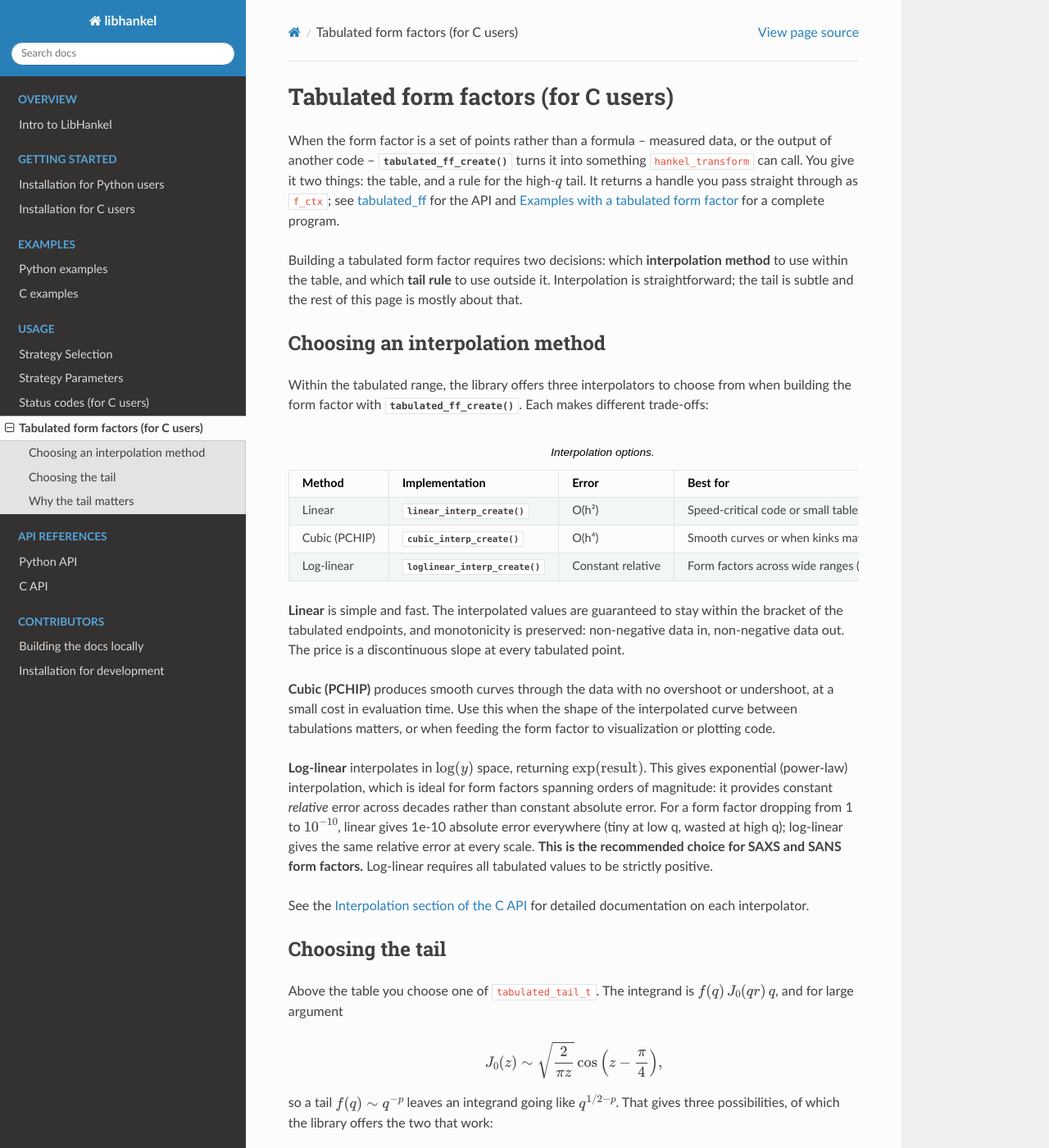
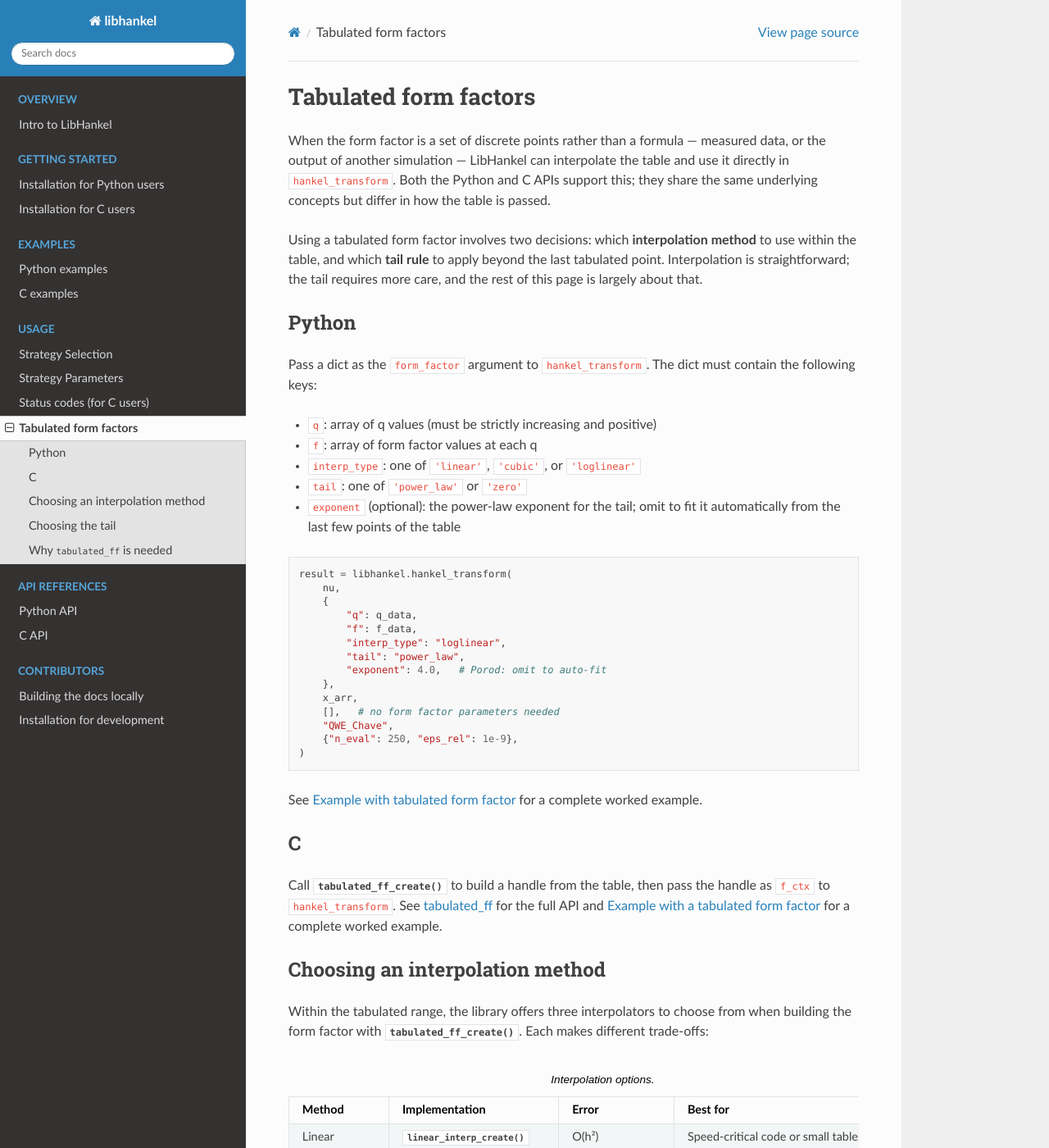
Before and after one commit to Letizia97/libhankel, a Sphinx documentation site: the page built from docs/source/usage/tabulated_form_factors.rst, in a window 1280 px wide and 1400 px high. Shown: the whole window at 82% size. Built offline with Sphinx 7.4.7 and the Read the Docs theme 3.1.0, drawn with Linux system fonts in a browser that asks for light colours; some of the changed text lies outside the part shown.

Commit message:
Improve docs (#178)
* Improve examples

* Improve strategy selection section and examples

* Improve the intro section of the docs and add hankel eq

* Improve tabulated ff page

* Improve the tabulated_ff page for both python and c users

```diff
--- a/docs/source/usage/strategy_params.rst
+++ b/docs/source/usage/strategy_params.rst
@@ -40,6 +40,6 @@ Here is an explanation of each parameter:
    :members:
 
 
-Please note, for the digital-filter strategies (any name starting with **DHT_**) feel free to supply an
-empty struct in C (or an empty dict in Python) for ``strategy_params`` . Any field within it will be
-ignored in these strategies as they do not require such additional parameters.
+Please note, for the digital-filter strategies (any name starting with **DHT_**) and for **FFTLog**,
+feel free to supply an empty struct in C (or an empty dict in Python) for ``strategy_params``.
+Any field within it will be ignored, as these strategies do not require additional parameters.
--- a/docs/source/usage/tabulated_form_factors.rst
+++ b/docs/source/usage/tabulated_form_factors.rst
@@ -1,19 +1,59 @@
 .. _tabulated-form-factors:
 
-Tabulated form factors (for C users)
-======================================
+Tabulated form factors
+======================
 
-When the form factor is a set of points rather than a formula -- measured data,
-or the output of another code -- :c:func:`tabulated_ff_create` turns it into
-something ``hankel_transform`` can call. You give it two things: the table,
-and a rule for the high-:math:`q` tail. It returns a handle you pass straight
-through as ``f_ctx``; see :ref:`tabulated_ff <tabulated_ff_c_api>` for the API
-and :ref:`c-examples-tabulated-f` for a complete program.
+When the form factor is a set of discrete points rather than a formula — measured
+data, or the output of another simulation — LibHankel can interpolate the table
+and use it directly in ``hankel_transform``. Both the Python and C APIs support
+this; they share the same underlying concepts but differ in how the table is
+passed.
 
-Building a tabulated form factor requires two decisions: which **interpolation
-method** to use within the table, and which **tail rule** to use outside it.
-Interpolation is straightforward; the tail is subtle and the rest of this page
-is mostly about that.
+Using a tabulated form factor involves two decisions: which **interpolation
+method** to use within the table, and which **tail rule** to apply beyond the
+last tabulated point. Interpolation is straightforward; the tail requires more
+care, and the rest of this page is largely about that.
+
+
+Python
+------
+
+Pass a dict as the ``form_factor`` argument to ``hankel_transform``. The dict
+must contain the following keys:
+
+- ``q``: array of q values (must be strictly increasing and positive)
+- ``f``: array of form factor values at each q
+- ``interp_type``: one of ``'linear'``, ``'cubic'``, or ``'loglinear'``
+- ``tail``: one of ``'power_law'`` or ``'zero'``
+- ``exponent`` (optional): the power-law exponent for the tail; omit to fit it automatically from the last few points of the table
+
+.. code-block:: python
+
+    result = libhankel.hankel_transform(
+        nu,
+        {
+            "q": q_data,
+            "f": f_data,
+            "interp_type": "loglinear",
+            "tail": "power_law",
+            "exponent": 4.0,   # Porod: omit to auto-fit
+        },
+        x_arr,
+        [],   # no form factor parameters needed
+        "QWE_Chave",
+        {"n_eval": 250, "eps_rel": 1e-9},
+    )
+
+See :ref:`python-examples-tabulated-ff` for a complete worked example.
+
+
+C
+-
+
+Call :c:func:`tabulated_ff_create` to build a handle from the table, then pass
+the handle as ``f_ctx`` to ``hankel_transform``. See
+:ref:`tabulated_ff <tabulated_ff_c_api>` for the full API and
+:ref:`c-examples-tabulated-f` for a complete worked example.
 
 
 Choosing an interpolation method
@@ -68,16 +108,16 @@ See the :ref:`Interpolation section of the C API <interpolation_c_api>` for deta
 Choosing the tail
 -------------------
 
-Above the table you choose one of ``tabulated_tail_t``. The integrand is
-:math:`f(q)\,J_0(qr)\,q`, and for large argument
+Beyond the last tabulated point, you select a tail rule via ``tabulated_tail_t``.
+The integrand is :math:`f(q)\,J_0(qr)\,q`, and for large argument
 
 .. math::
 
     J_0(z) \sim \sqrt{\frac{2}{\pi z}} \cos\left(z - \frac{\pi}{4}\right),
 
-so a tail :math:`f(q) \sim q^{-p}` leaves an integrand going like
-:math:`q^{1/2 - p}`. That gives three possibilities, of which the library
-offers the two that work:
+so a tail :math:`f(q) \sim q^{-p}` leaves an integrand behaving like
+:math:`q^{1/2 - p}`. This gives three convergence cases, of which the library
+offers the two that are well-behaved:
 
 .. table:: High-q tail options.
 
@@ -97,35 +137,35 @@ offers the two that work:
     |                              |         | Recommended.                                 |
     +------------------------------+---------+----------------------------------------------+
 
-:c:func:`tabulated_ff_create` enforces the threshold: an exponent at or below
-3/2 is rejected with -14 rather than turned into a wrong answer later. Note
-that clamping to the endpoint value, the intuitive thing to reach for, is
-:math:`p = 0` -- the one option that is outright broken.
+:c:func:`tabulated_ff_create` enforces this threshold: an exponent at or below
+3/2 is rejected with an error code (-14) rather than silently producing a wrong
+answer. Note that clamping to the endpoint value — the intuitive fallback —
+corresponds to :math:`p = 0`, which is the one option that does not converge.
 
-Porod's law gives :math:`p = 4` for a sharp interface. If you would rather not
-assume that, pass ``0.0`` as the exponent and it is fitted from the last points
-of the table by least squares in log-log space.
+Porod's law gives :math:`p = 4` for a sharp interface. If that assumption does
+not apply, pass ``0.0`` as the exponent and the library will fit it from the
+last few points of the table by least squares in log-log space.
 
 .. note::
 
     A fit can only see the slope it was shown. The example's table stops at
-    :math:`q = 1` and fits :math:`p = 3.82`; the same curve carried out to
+    :math:`q = 1` and fits :math:`p = 3.82`; the same curve extended to
     :math:`q = 10` fits :math:`3.997`, against an analytic value of exactly 4.
-    So a -14 from a fitted exponent usually means the table stops before the
-    asymptotic regime, not that the physics diverges -- extend the table, or
-    pass the exponent you know applies.
+    An error code (-14) from a fitted exponent therefore usually means the table
+    stops before the asymptotic regime, not that the physics diverges — either
+    extend the table further into the tail, or pass the exponent you know applies.
 
 Below the table the value is held flat at the first tabulated point, the
 :math:`q \to 0` plateau. This is not configurable and does not need to be: the
 integrand's factor of :math:`q` suppresses that region regardless.
 
 
-Why the tail matters
----------------------
+Why ``tabulated_ff`` is needed
+------------------------------
 
-The tail choice matters because ``hankel_transform`` does not evaluate the form
-factor at the points you pass in ``x``. It evaluates it at quadrature nodes
-chosen by the strategy, and those go a very long way outside any real dataset:
+``hankel_transform`` does not evaluate the form factor at the points you pass in
+``x``. It evaluates it at quadrature nodes chosen by the strategy, and those reach
+far outside the range of any real dataset:
 
 .. table:: Arguments requested by each strategy, over 19 output points with ``n_eval = 250``.
 
@@ -147,18 +187,17 @@ chosen by the strategy, and those go a very long way outside any real dataset:
     | QWE_Chave            | 3.7e-10  to  2.3e+00       |
     +----------------------+----------------------------+
 
-No experimental dataset covers 35 decades, so the callback is asked for values
-outside the table on every single call. All interpolators return NaN
-there because they cannot extrapolate.
+No experimental dataset covers 35 decades. This means a bare interpolator —
+one with no tail rule — will return NaN for out-of-range queries on essentially
+every call. The consequences are not always obvious: some strategies propagate
+NaN to the output immediately, but others absorb it silently inside their
+convergence loop and return a finite, plausible-looking number that is simply
+wrong.
 
-.. warning::
-
-    Using a bare interpolator (without ``tabulated_ff``) fails **silently**. The
-    status code is 0 in every row below.
-
-Transforming a table of the ``g_dab`` form factor sampled over
-:math:`q \in [10^{-3}, 10]`, with ``n_eval = 250``, ``eps_rel = 1e-9`` and
-``f_max = 0.1``:
+The table below shows this concretely, using a table of the ``g_dab`` form
+factor sampled over :math:`q \in [10^{-3}, 10]`, with ``n_eval = 250``,
+``eps_rel = 1e-9`` and ``f_max = 0.1``. The status code is 0 in every case —
+the bare spline never raises an error.
 
 .. table:: Bare spline vs. the same table through ``tabulated_ff``.
 
@@ -176,7 +215,7 @@ Transforming a table of the ``g_dab`` form factor sampled over
     | QWE_Chave            | no NaN, **9.8 % wrong** | max rel. error 1.9e-05    |
     +----------------------+-------------------------+---------------------------+
 
-The NaN rows are obvious enough once you look at the output. The last two are
-the dangerous ones: the extrapolation-driven NaNs get absorbed by the
-convergence machinery, so the call returns finite, plausible-looking numbers
-that are wrong by about ten percent.
+The NaN rows are at least detectable once you inspect the output. The QWE rows
+are the dangerous case: the NaNs are absorbed by the convergence machinery and
+the call returns finite numbers that are wrong by ten percent with no indication
+that anything went wrong.
```
Also changed, not shown: docs/source/examples/c_examples.rst (+58 -9 lines), docs/source/examples/python_examples.rst (+44 -12 lines), docs/source/overview/the_hankel_transform.rst (+19 -11 lines), docs/source/usage/strategy_selection.rst (+56 -64 lines), 3 other files.
